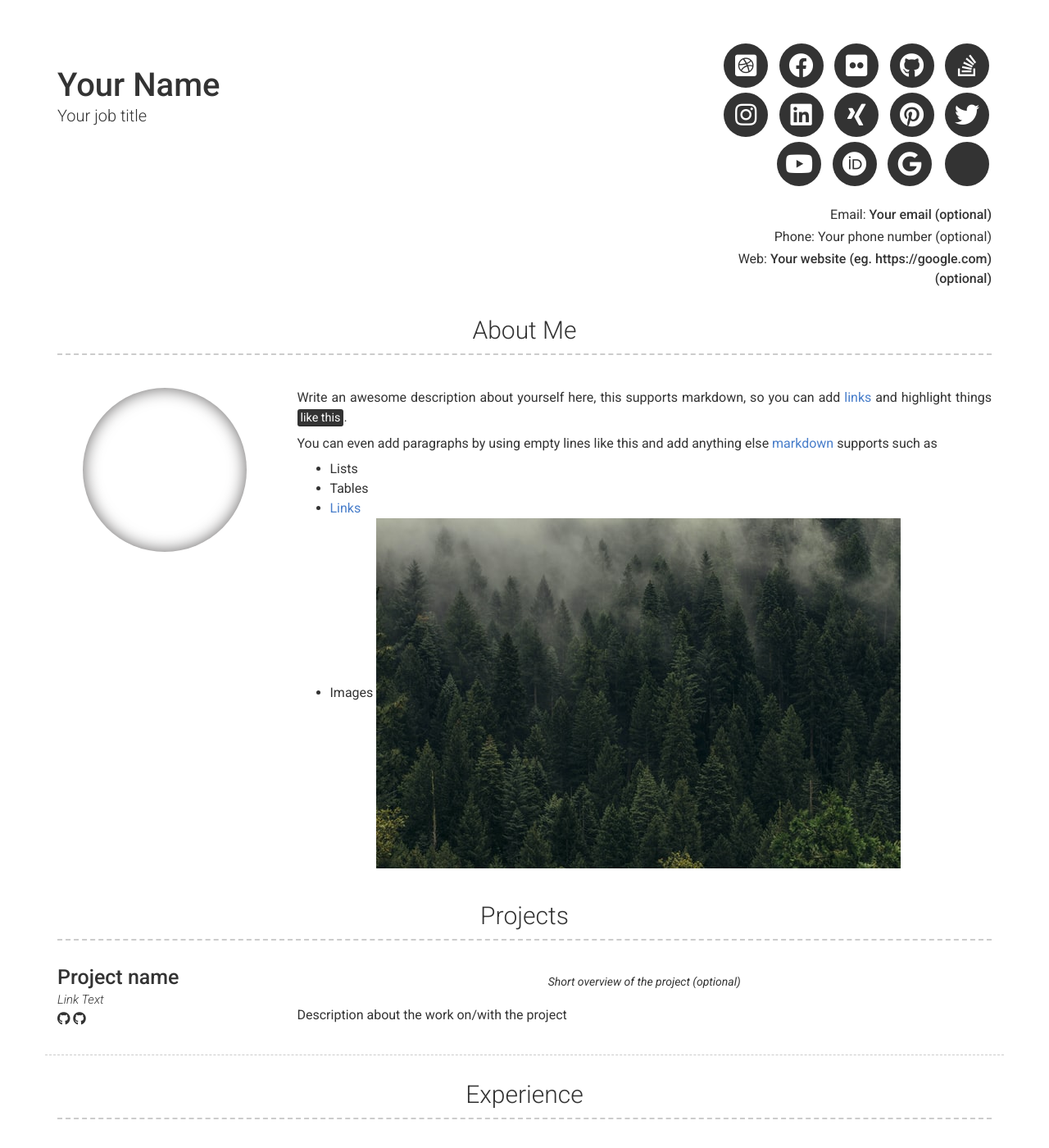
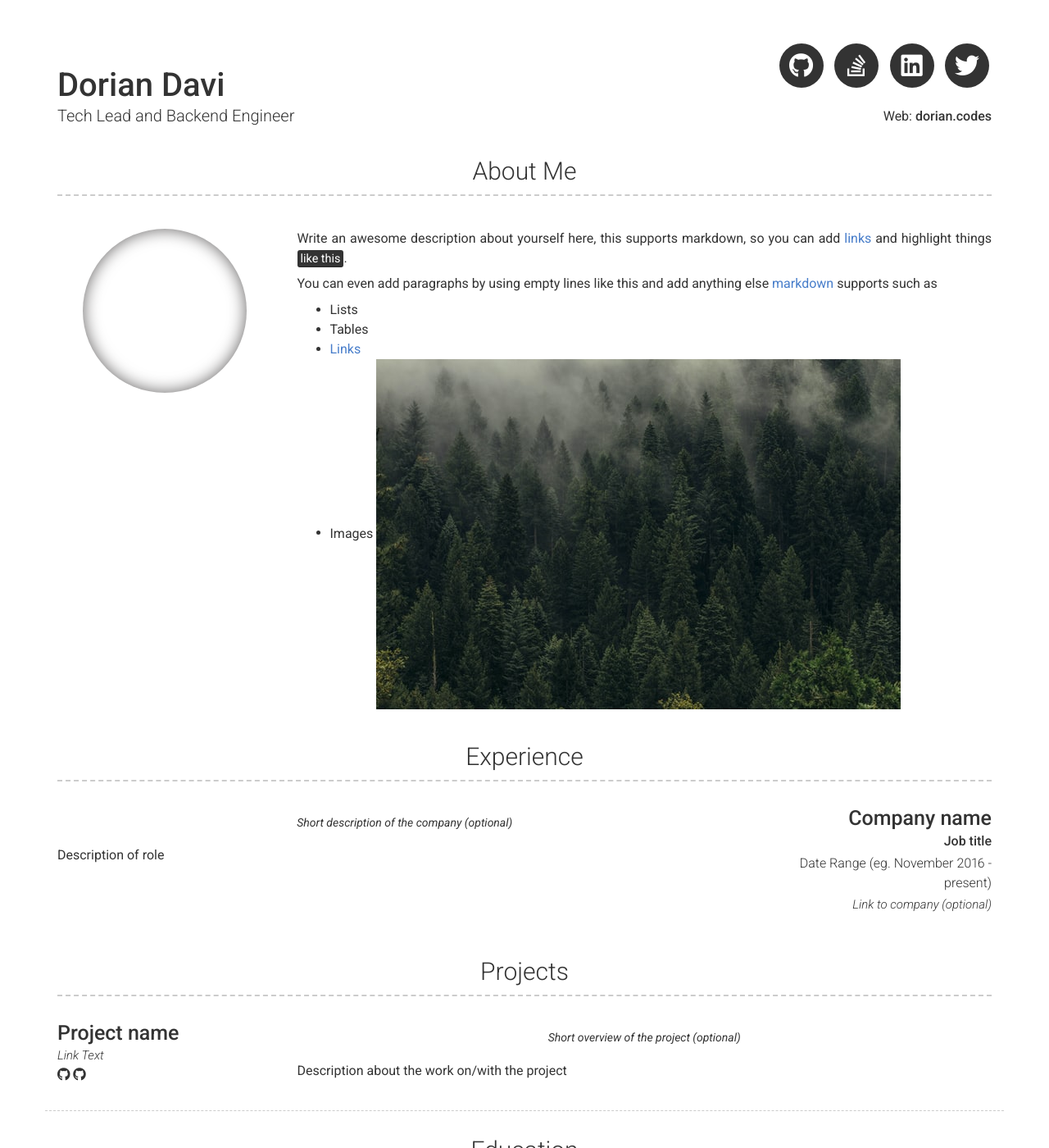
Before and after one commit to doriancodes/doriancodes.github.io, a Jekyll site: the page built from index.md, in a window 1280 px wide and 1400 px high. Shown: the whole window at 82% size. Built offline with Jekyll 4.4.1, drawn with Linux system fonts in a browser that asks for light colours; nearby versions of some CDN libraries; some of the changed text lies outside the part shown.

Commit message:
edited cv

```diff
--- a/_config.yml
+++ b/_config.yml
@@ -6,38 +6,38 @@ repository: Git repository where your resume will be hosted, only required if yo
 version: 2
 
 # Personal info
-name: Your Name
-title: Your job title
-email: Your email (optional)
+name: Dorian Davi
+title: Tech Lead and Backend Engineer
+# email: Your email (optional)
 # email_title: Email (Email title override)
-phone: Your phone number (optional)
+# phone: Your phone number (optional)
 # phone_title: Phone (Phone title override)
-website: Your website (eg. https://google.com)(optional)
+website: dorian.codes
 # website_title: Web (Website title override)
 
 # Dark Mode (true/false/never)
 darkmode: false
 
 # Social links
-twitter_username: jekyllrb
-github_username:  jekyll
+twitter_username: dorian_codes
+github_username:  doriancodes
 stackoverflow_username: "00000001"
-dribbble_username: jekyll
-facebook_username: jekyll
-flickr_username: jekyll
-instagram_username: jekyll
-linkedin_username: jekyll
-xing_username: jekyll
-pinterest_username: jekyll
-youtube_username: jekyll
-orcid_username: 0000-0000-0000-0000
-googlescholar_username: D847cGsAAAAJ
+# dribbble_username: jekyll
+# facebook_username: jekyll
+# flickr_username: jekyll
+# instagram_username: jekyll
+linkedin_username: doriancodes
+# xing_username: jekyll
+# pinterest_username: jekyll
+# youtube_username: jekyll
+# orcid_username: 0000-0000-0000-0000
+# googlescholar_username: D847cGsAAAAJ
 
 # Additional icon links
-additional_links:
-- title: Link name
-  icon: Font Awesome brand icon name (eg. fab fa-twitter) (https://fontawesome.com/icons?d=gallery&s=brands&m=free)
-  url: Link url (eg. https://google.com)
+# additional_links:
+# - title: Link name
+#  icon: Font Awesome brand icon name (eg. fab fa-twitter) (https://fontawesome.com/icons?d=gallery&s=brands&m=free)
+#  url: Link url (eg. https://google.com)
 # - title: another link
 #   icon: font awesome brand icon name (eg. fab fa-twitter) (https://fontawesome.com/icons?d=gallery&s=brands&m=free)
 #   url: Link url (eg. https://google.com)
@@ -61,6 +61,18 @@ about_content: | # this will include new lines to allow paragraphs
     - Images ![alt text](/images/landscape-trees.jpg "Trees")
 
 content:
+  - title: Experience
+    layout: list
+    content:
+      - layout: right
+        title: Company name
+        sub_title: Job title
+        caption: Date Range (eg. November 2016 - present)
+        link: Link to company (optional)
+        quote: >
+          Short description of the company (optional)
+        description: | # this will include new lines to allow paragraphs
+          Description of role
   - title: Projects # Title for the section
     layout: list # Type of content section (list/text)
     content:
@@ -81,18 +93,6 @@ content:
           Short overview of the project (optional)
         description: | # this will include new lines to allow paragraphs
           Description about the work on/with the project
-  - title: Experience
-    layout: list
-    content:
-      - layout: right
-        title: Company name
-        sub_title: Job title
-        caption: Date Range (eg. November 2016 - present)
-        link: Link to company (optional)
-        quote: >
-          Short description of the company (optional)
-        description: | # this will include new lines to allow paragraphs
-          Description of role
   - title: Education
     layout: list
     content:
```
Also changed, not shown: 13 other files.
